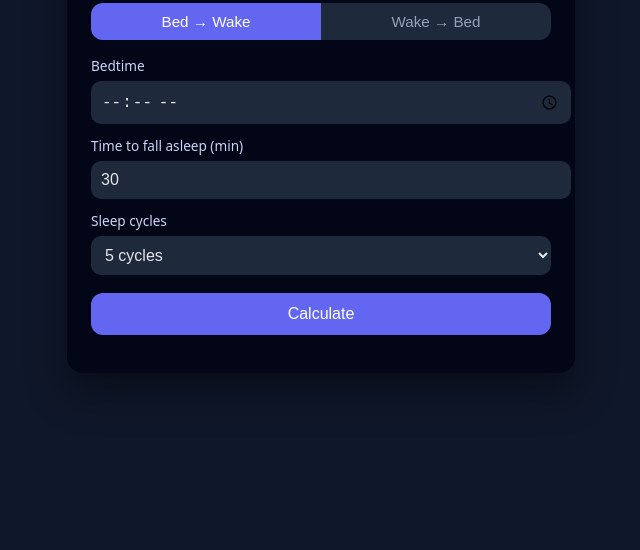
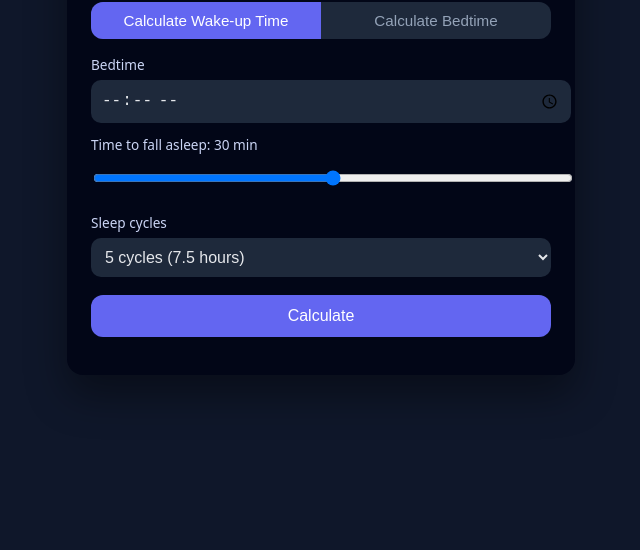
Before and after one commit to sumpurna156/SleepCycle, a plain HTML site: page index.html in a window 1280 px wide. Shown: the part 250-800 px from the top of the page, without its empty margins (319-959 px from the left). Drawn offline with Linux system fonts and the light colour scheme.

Commit message:
Update index.html
ui fixes

```diff
--- a/index.html
+++ b/index.html
@@ -112,8 +112,8 @@
     <h1>Sleep Cycle Calculator</h1>
 
     <div class="toggle">
-      <button id="modeBed" class="active">Bed → Wake</button>
-      <button id="modeWake">Wake → Bed</button>
+      <button id="modeBed" class="active">Calculate Wake-up Time</button>
+      <button id="modeWake">Calculate Bedtime</button>
     </div>
 
     <div id="bedMode">
@@ -126,14 +126,14 @@
       <input type="time" id="waketime" />
     </div>
 
-    <label>Time to fall asleep (min)</label>
-    <input type="number" id="winddown" value="30" />
+    <label>Time to fall asleep: <span id="windVal">30</span> min</label>
+    <input type="range" id="winddown" min="0" max="60" step="5" value="30" />
 
     <label>Sleep cycles</label>
     <select id="cycles">
-      <option value="4">4 cycles</option>
-      <option value="5" selected>5 cycles</option>
-      <option value="6">6 cycles</option>
+      <option value="4">4 cycles (6 hours)</option>
+      <option value="5" selected>5 cycles (7.5 hours)</option>
+      <option value="6">6 cycles (9 hours)</option>
     </select>
 
     <button class="calc" id="calcBtn">Calculate</button>
@@ -207,10 +207,15 @@
 
   window.onload = () => {
     winddown.value = localStorage.winddown || 30;
+    document.getElementById('windVal').textContent = winddown.value;
     cycles.value = localStorage.cycles || 5;
     bedtime.value = localStorage.bedtime || '';
     waketime.value = localStorage.waketime || '';
     setMode(mode);
+
+    winddown.oninput = () => {
+      document.getElementById('windVal').textContent = winddown.value;
+    };
   };
 </script>
 </body>
```
